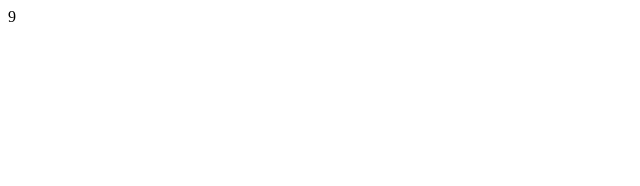
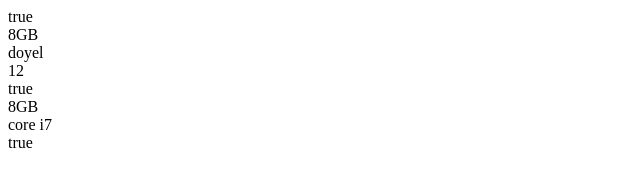
Before and after one commit to devid-charli/Monira-js, a plain HTML site: page index.html in a window 1280 px wide. Shown: the whole page, without its empty margins (0-640 px from the left). Drawn offline with Linux system fonts and the light colour scheme.

Commit message:
javascript object

```diff
--- a/index.html
+++ b/index.html
@@ -6,55 +6,40 @@
     <title>javascript</title>
 </head>
 <body>
-<script>
-
-// // Number type function
-
-// function addTwoNumber(num1,num2)
-// {
-// var num3=num1+num2;
-// document.write(num3,"<br>");
-// }
-// addTwoNumber(21,23);
-// addTwoNumber(12,13);
-// addTwoNumber(41,27);
-// addTwoNumber(55,63);
-// addTwoNumber(23,22);
 
 
-// // string type function
-
-// function myBook(name)
-// {
-// document.write(name,'<br>');
-// }
-// myBook("bishad shindhu");
-// myBook("hajar bosor dhore");
-// myBook("gitanjoli");
-// myBook("kureghor");
-// myBook("pother pachali");
-
-// // value ba parameter return
 
 
-// // String type data return:
-// function myMakeup()
-// {
-//   return "monira"
-// }
-//  newValue=myMakeup()+" khatun";
-// document.write(newValue);
 
-// Number type data return:
 
-function countNumber(num1,num2)
+
+
+ <script>
+                        //   javascript object
+var myLaptop={
+brand:"doyel",
+disply:12,
+islaptop:true,
+ram:"8GB",
+processor:"core i7",
+isSSD:true,
+}
+
+// akta akta kore object dekhte :
+document.write(myLaptop.isSSD ,"<br>");
+// or
+document.write(myLaptop ['ram'],"<br>");
+
+// sob gula Object ak sathe dekhte hole
+for(var item in myLaptop)
 {
-return num1-num2;
+
+document.write(myLaptop [item],"<br>");
+
 }
-newValue=countNumber(11,12)+10;
-document.write(newValue);
 
-</script>
+
+ </script>
 
 
 </body>
```
